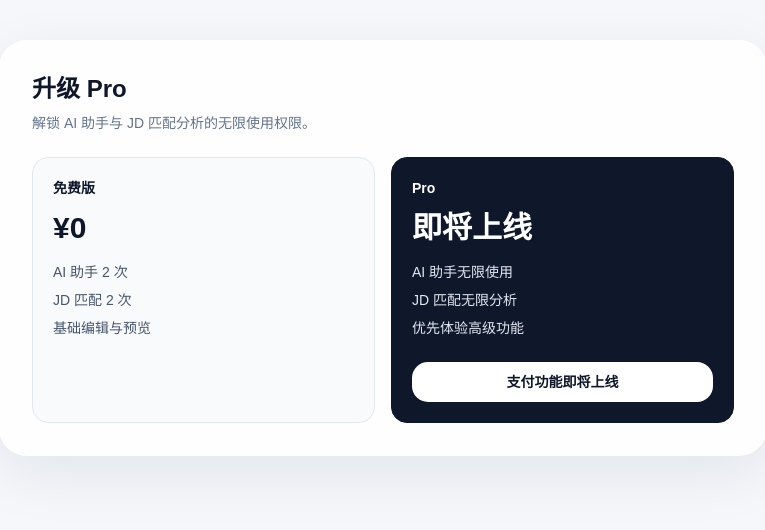
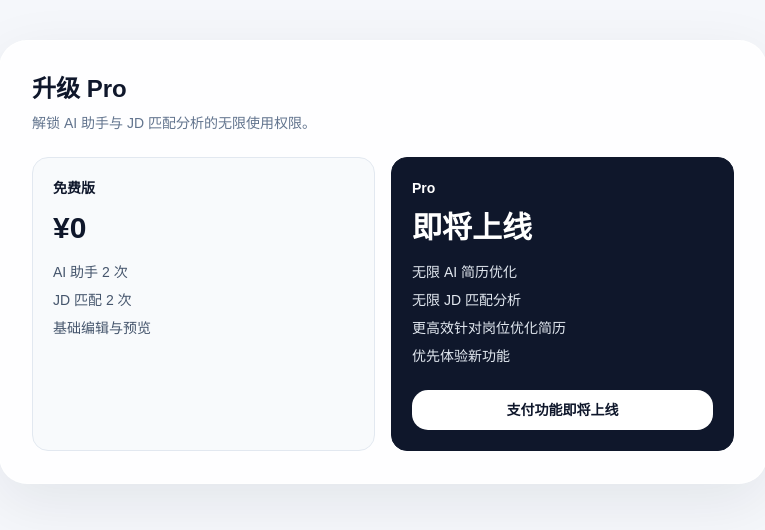
Before and after one commit to chen123-citizen/ai-resume-builder, a Next.js app: page /pricing in a window 1280 px wide. Shown: the top 530 px of the page, without its empty margins (257-1022 px from the left). Built offline with nearby package versions, Linux system fonts and the light colour scheme.

Commit message:
update pricing UI

```diff
--- a/app/editor/[id]/page.tsx
+++ b/app/editor/[id]/page.tsx
@@ -715,6 +715,20 @@ const handlePrint = () => {
               {saving ? "正在自动保存..." : "已连接数据库自动保存"}
             </p>
           </div>
+
+          {usage && (
+            <div
+              className={`rounded-full px-3 py-1 text-xs font-semibold
+                ${
+                  usage.plan === "pro"
+                    ? "bg-green-100 text-green-700"
+                    : "bg-slate-100 text-slate-600"
+                }`
+              }
+            >
+              {usage.plan === "pro" ? "Pro Plan ✨" : "Free Plan"}
+            </div>
+          )}
 
           <div className="flex flex-wrap items-center gap-3">
             <button
--- a/app/pricing/page.tsx
+++ b/app/pricing/page.tsx
@@ -23,9 +23,10 @@ export default function PricingPage() {
                 <div className="text-sm font-semibold">Pro</div>
                 <div className="mt-3 text-3xl font-bold">即将上线</div>
                 <ul className="mt-4 space-y-2 text-sm text-slate-200">
-                  <li>AI 助手无限使用</li>
-                  <li>JD 匹配无限分析</li>
-                  <li>优先体验高级功能</li>
+                  <li>无限 AI 简历优化</li>
+                  <li>无限 JD 匹配分析</li>
+                  <li>更高效针对岗位优化简历</li>
+                  <li>优先体验新功能</li>
                 </ul>
 
                 <button className="mt-6 w-full rounded-2xl bg-white px-4 py-2.5 text-sm font-semibold text-slate-900">
```
